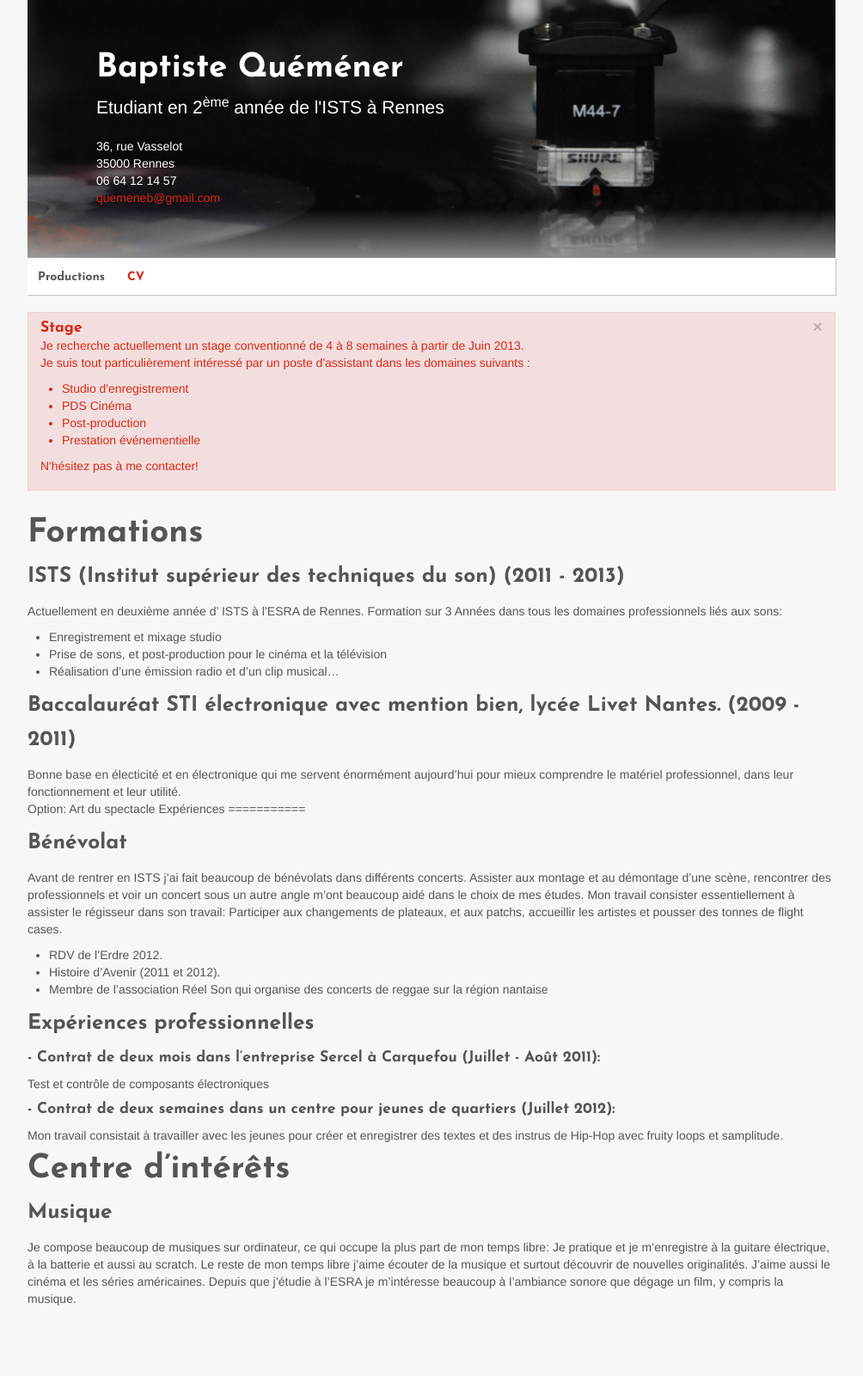
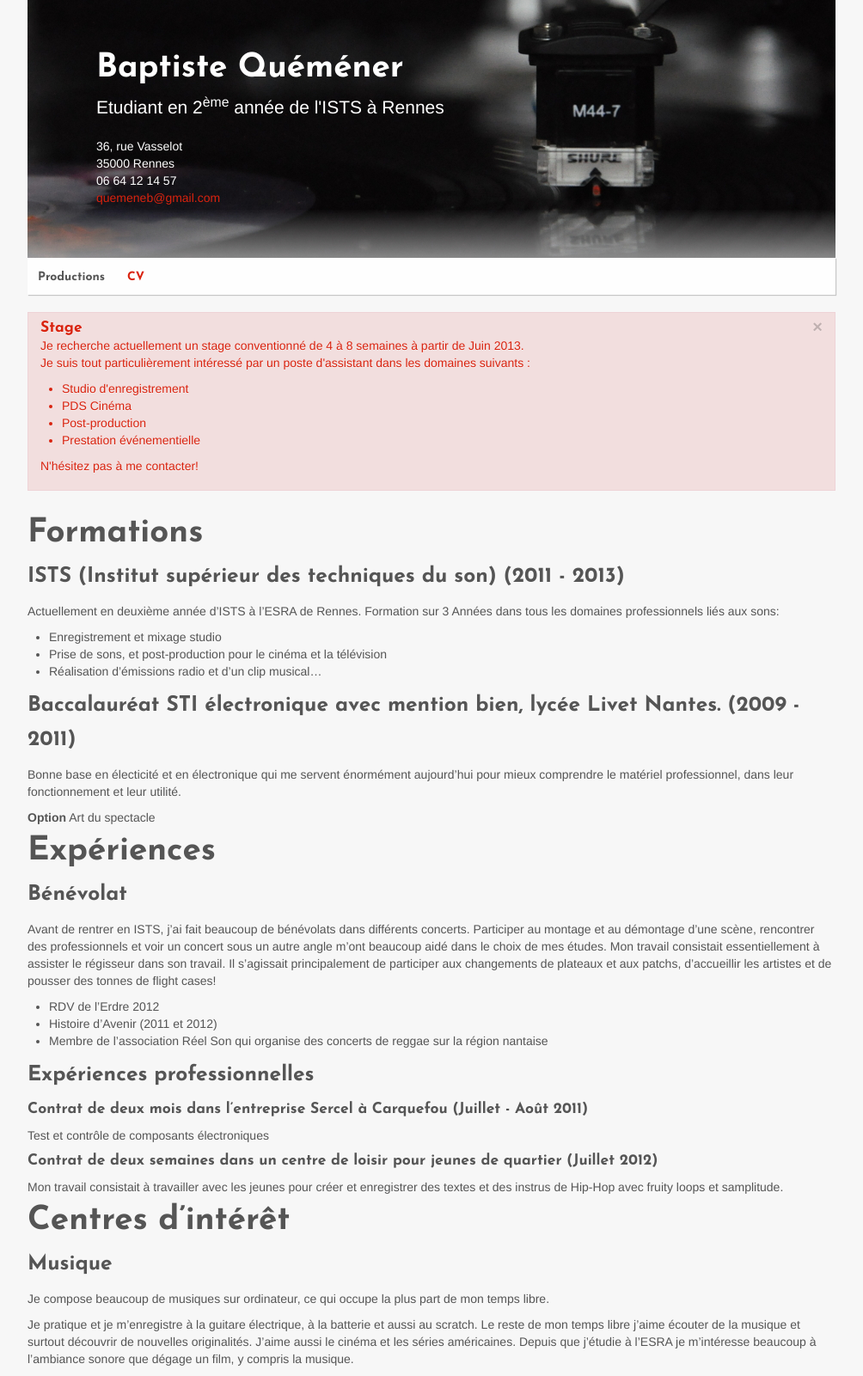
Before and after one commit to Baptisteq/baptisteq.github.com, a Jekyll site: the page built from cv.md, in a window 1280 px wide. Shown: the whole page at 86% size, without its empty margins (138-1142 px from the left). Built offline with Jekyll 4.4.1, drawn with Linux system fonts in a browser that asks for light colours; before the commit the page ends 1531 px from its top, so only the background shows below that.

Commit message:
Update cv.md

```diff
--- a/cv.md
+++ b/cv.md
@@ -5,32 +5,45 @@
 Formations
 ==========
 ### ISTS (Institut supérieur des techniques du son) (2011 - 2013)
-  Actuellement en deuxième année d' ISTS à l'ESRA de Rennes. Formation sur 3 Années dans tous les domaines professionnels liés aux sons:
+Actuellement en deuxième année d'ISTS à l'ESRA de Rennes.
+Formation sur 3 Années dans tous les domaines professionnels liés aux sons:
 
 - Enregistrement et mixage studio
 - Prise de sons, et post-production pour le cinéma et la télévision
-- Réalisation d'une émission radio et d'un clip musical...
+- Réalisation d'émissions radio et d'un clip musical...
 
 ### Baccalauréat STI électronique avec mention bien, lycée Livet Nantes. (2009 - 2011)
-  Bonne base en électicité et en électronique qui me servent énormément aujourd'hui pour mieux comprendre le matériel professionnel, dans leur fonctionnement et leur utilité.
-  Option: Art du spectacle
+Bonne base en électicité et en électronique qui me servent énormément aujourd'hui pour mieux comprendre le
+matériel professionnel, dans leur fonctionnement et leur utilité.
+
+**Option** Art du spectacle
+
 Expériences
 ===========
 ### Bénévolat
-Avant de rentrer en ISTS j'ai fait beaucoup de bénévolats dans différents concerts. Assister aux montage et au démontage d'une scène, rencontrer des professionnels et voir un concert sous un autre angle m'ont beaucoup aidé dans le choix de mes études.
-Mon travail consister essentiellement à assister le régisseur dans son travail: Participer aux changements de plateaux, et aux patchs, accueillir les artistes et pousser des tonnes de flight cases.
-- RDV de l'Erdre 2012.
-- Histoire d'Avenir (2011 et 2012).
+Avant de rentrer en ISTS, j'ai fait beaucoup de bénévolats dans différents concerts.
+Participer au montage et au démontage d'une scène, rencontrer des professionnels et voir un concert sous un autre angle
+m'ont beaucoup aidé dans le choix de mes études. Mon travail consistait essentiellement à assister le régisseur dans
+son travail.
+Il s'agissait principalement de participer aux changements de plateaux et aux patchs,
+d'accueillir les artistes et de pousser des tonnes de flight cases!
+
+- RDV de l'Erdre 2012
+- Histoire d'Avenir (2011 et 2012)
 - Membre de l'association Réel Son qui organise des concerts de reggae sur la région nantaise
 
 ### Expériences professionnelles
-#### - Contrat de deux mois dans l'entreprise Sercel à Carquefou (Juillet - Août 2011):
-  Test et contrôle de composants électroniques
-#### - Contrat de deux semaines dans un centre pour jeunes de quartiers (Juillet 2012):
-  Mon travail consistait à travailler avec les jeunes pour créer et enregistrer des textes et des instrus de Hip-Hop avec fruity loops et samplitude.
+#### Contrat de deux mois dans l'entreprise Sercel à Carquefou (Juillet - Août 2011)
+Test et contrôle de composants électroniques
 
-Centre d'intérêts
+#### Contrat de deux semaines dans un centre de loisir pour jeunes de quartier (Juillet 2012)
+Mon travail consistait à travailler avec les jeunes pour créer et enregistrer des textes et
+des instrus de Hip-Hop avec fruity loops et samplitude.
+
+Centres d'intérêt
 =================
 ### Musique
-  Je compose beaucoup de musiques sur ordinateur, ce qui occupe la plus part de mon temps libre: Je pratique et je m'enregistre à la guitare électrique, à la batterie et aussi au scratch.
+Je compose beaucoup de musiques sur ordinateur, ce qui occupe la plus part de mon temps libre.
+
+Je pratique et je m'enregistre à la guitare électrique, à la batterie et aussi au scratch.
   Le reste de mon temps libre j'aime écouter de la musique et surtout découvrir de nouvelles originalités. J'aime aussi le cinéma et les séries américaines. Depuis que j'étudie à l'ESRA je m'intéresse beaucoup à l'ambiance sonore que dégage un film, y compris la musique.
```
